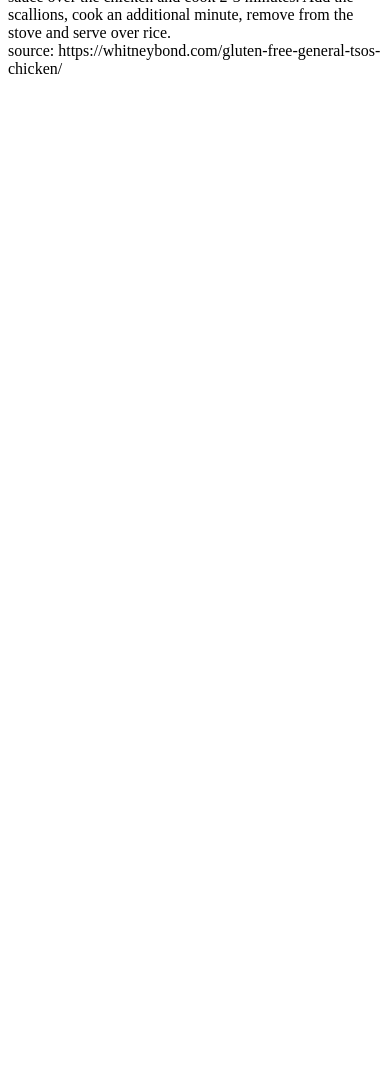
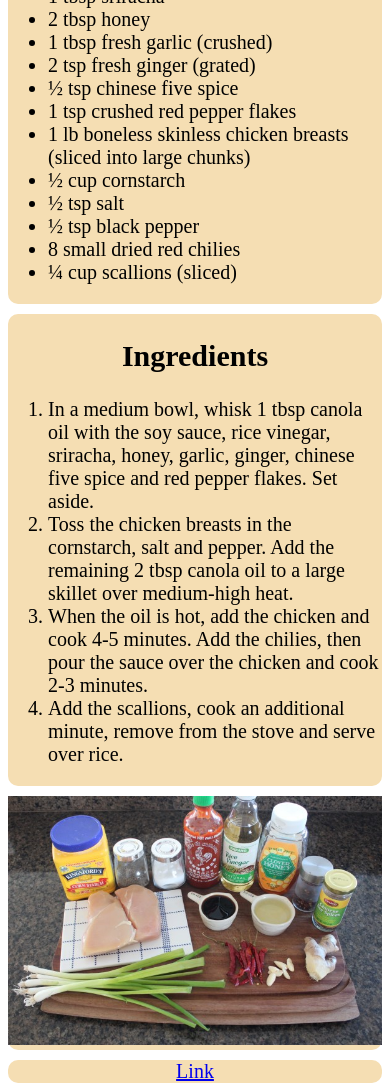
Before and after one commit to BiozW/MDT312_Edu, a plain HTML site: page assignment4/recipe.html in a window 390 px wide. Shown: the part 380-1471 px from the top of the page. Before the commit the page ends 844 px from the top, so only its background shows below. Drawn offline with Linux system fonts and the light colour scheme.

Commit message:
Finish: Week4

```diff
--- a/assignment4/main.css
+++ b/assignment4/main.css
@@ -1,50 +1,90 @@
 .grid-container {
+	display: grid;
+	grid-template-columns: 25% auto 25%;
+	grid-gap: 10px;
 
 }
 
 .grid-container > div{
-
+	border-radius: 10px;
+	font-size: 20px;
+	text-align: center;
+	background-color: wheat;
 }
 
 #header{
-
+	grid-column: 1 / span 3;
 }
 
 #main1{
-
+	grid-column: 1 / span 1;
+}
+#main2{
+	grid-column: 2 / span 1;
 }
 
 #right{
-
+	grid-column: 3 / span 1;
 }
 
 #footer{
-
+	grid-column: 1/ span 3;
 }
 
 @media only screen and (max-width: 768px) {
 	.grid-container {
-
-
+		display: grid;
+		grid-template-columns: 40% auto;
+		grid-gap: 10px;
 	}
-
 	#header{
-
+		grid-column: 1 / span 2;
+	}
+	#main1{
+		grid-column: 1 / span 1;
+	}
+	#main2{
+		grid-column: 2 / span 1;
+	}
+	#right{
+		grid-column: 1 / span 2;
 	}
 	#footer{
-
+		grid-column: 1 / span 2;
 	}
 }
 
 @media only screen and (max-width: 480px) {
 	.grid-container {
-
-
+		display: grid;
+		grid-template-columns: auto;
+		grid-gap: 10px;
 	}
 	#header{
-
+		grid-column: 1 / span 1;
+	}
+	#main1{
+		grid-column: 1 / span 1;
+	}
+	#main2{
+		grid-column: 1 / span 1;
+	}
+	#right{
+		grid-column: 1 / span 1;
 	}
 	#footer{
-
+		grid-column: 1 / span 1;
 	}
 }
+
+#right img{
+	width: 100%;
+}
+
+ul{
+	text-align: left;
+}
+
+ol{
+	text-align: left;
+}
--- a/assignment4/recipe.html
+++ b/assignment4/recipe.html
@@ -9,47 +9,59 @@
 </head>
 <body>
 	<div class="grid-container">
-        <div id="header">1</div>
-        <div id="main1">2</div>
-        <div id="main2">3</div>
-        <div id="right">4</div>
-        <div id="footer">5</div>
+        <div id="header">
+			<h1>Recipe: Gluten Free General Tso’s Chicken</h1>
+		</div>
+        <div id="main1">
+			<h2>Ingredients</h2>
+			<ul>
+				<li>3 tbsp canola oil (divided)</li>
+				<li>¼ cup Gluten-Free Soy Sauce</li>
+				<li>2 tbsp rice vinegar</li>
+				<li>1 tbsp sriracha</li>
+				<li>2 tbsp honey</li>
+				<li>1 tbsp fresh garlic (crushed)</li>
+				<li>2 tsp fresh ginger (grated)</li>
+				<li>½ tsp chinese five spice</li>
+				<li>1 tsp crushed red pepper flakes</li>
+				<li>1 lb boneless skinless chicken breasts (sliced into large chunks)</li>
+				<li>½ cup cornstarch</li>
+				<li>½ tsp salt</li>
+				<li>½ tsp black pepper</li>
+				<li>8 small dried red chilies</li>
+				<li>¼ cup scallions (sliced)</li>
+			</ul>
+		</div>
+        <div id="main2">
+			<h2>
+				Ingredients
+			</h2>
+			<ol>
+				<li>
+					In a medium bowl, whisk 1 tbsp canola oil with the soy sauce, rice vinegar, sriracha, honey, garlic, ginger, chinese five spice and red pepper flakes. Set aside.
+				</li>
+				<li>
+					Toss the chicken breasts in the cornstarch, salt and pepper. Add the remaining 2 tbsp canola oil to a large skillet over medium-high heat.
+				</li>
+				<li>
+					When the oil is hot, add the chicken and cook 4-5 minutes.
+					Add the chilies, then pour the sauce over the chicken and cook 2-3 minutes.
+				</li>
+				<li>
+					Add the scallions, cook an additional minute, remove from the stove and serve over rice.
+				</li>
+			</ol>
+		</div>
+        <div id="right">
+			<img src="pic/chicken-1.jpg" alt="1">
+		</div>
+        <div id="footer">
+			<span>
+				<a href="source: https://whitneybond.com/gluten-free-general-tsos-chicken/">
+					Link
+				</a>
+			</span>
+		</div>
 	</div>
-	Recipe: Gluten Free General Tso’s Chicken
-	<br>
-	Ingredients
-
-3 tbsp canola oil (divided)
-¼ cup Gluten-Free Soy Sauce
-2 tbsp rice vinegar
-1 tbsp sriracha
-2 tbsp honey
-1 tbsp fresh garlic (crushed)
-2 tsp fresh ginger (grated)
-½ tsp chinese five spice
-1 tsp crushed red pepper flakes
-1 lb boneless skinless chicken breasts (sliced into large chunks)
-½ cup cornstarch
-½ tsp salt
-½ tsp black pepper
-8 small dried red chilies
-¼ cup scallions (sliced)
-
-	<br>
-	Instructions
-
-In a medium bowl, whisk 1 tbsp canola oil with the soy sauce, rice vinegar, sriracha, honey, garlic, ginger, chinese five spice and red pepper flakes. Set aside.
-
-Toss the chicken breasts in the cornstarch, salt and pepper.
-Add the remaining 2 tbsp canola oil to a large skillet over medium-high heat.
-
-When the oil is hot, add the chicken and cook 4-5 minutes.
-Add the chilies, then pour the sauce over the chicken and cook 2-3 minutes.
-
-Add the scallions, cook an additional minute, remove from the stove and serve over rice.
-
-	<br>
-	source: https://whitneybond.com/gluten-free-general-tsos-chicken/
-
 </body>
 </html>
```
